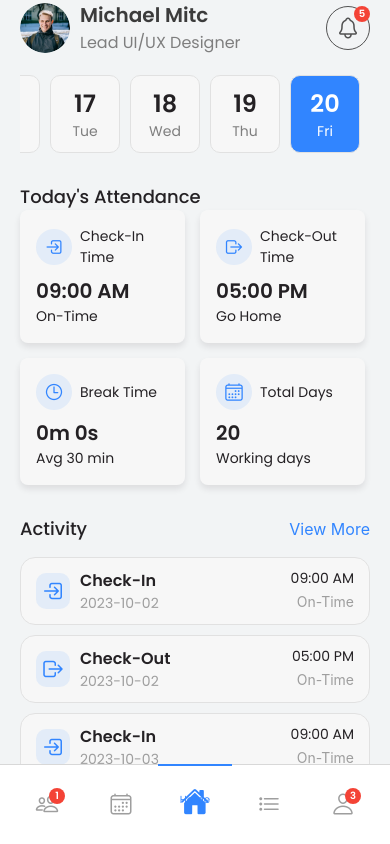
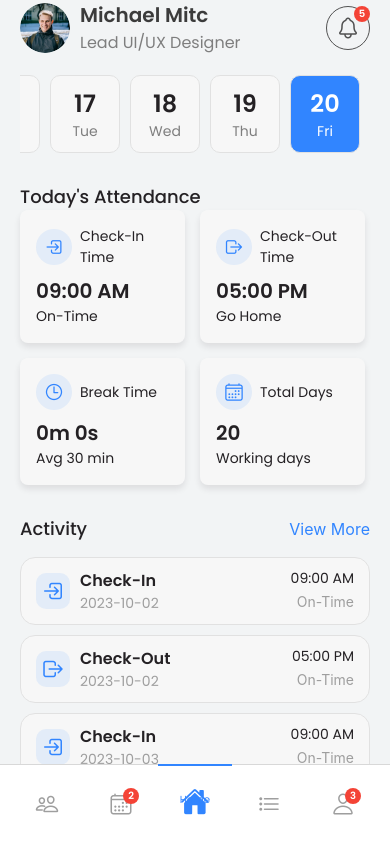
Before and after one commit to kunjladumor/HR-Attendee, a React Native app: screen /BottomTabs in a window 390 px wide. Built offline with nearby package versions, Linux system fonts and the light colour scheme; what react-native-appwrite would draw is missing.

Commit message:
Refactor BottomTabs component to update badge count display

```diff
--- a/src/components/BottomTabs.js
+++ b/src/components/BottomTabs.js
@@ -32,10 +32,10 @@ const ROUTES = {
 };
 
 const tabs = [
-  { name: ROUTES.TEAM, component: TeamScreen, badgeCount: 1 },
-  { name: ROUTES.LEAVES, component: LeavesScreen, badgeCount: 0 },
-  { name: ROUTES.HOME, component: HomeScreen, badgeCount: 0 },
-  { name: ROUTES.LEAVES_LIST, component: HolidayListScreen, badgeCount: 0 },
+  { name: ROUTES.TEAM, component: TeamScreen },
+  { name: ROUTES.LEAVES, component: LeavesScreen, badgeCount: 2 },
+  { name: ROUTES.HOME, component: HomeScreen },
+  { name: ROUTES.LEAVES_LIST, component: HolidayListScreen },
   { name: ROUTES.PROFILE, component: ProfileScreen, badgeCount: 3 },
 ];
 
@@ -116,7 +116,7 @@ const BottomTabs = () => (
               size={focused ? 28 : 24} // Increase icon size when focused
               color={focused ? colors.primary : colors.neutral50}
             />
-            {tab.badgeCount > 0 && <Badge count={tab.badgeCount} />}
+            {tab.badgeCount && <Badge count={tab.badgeCount} />}
           </View>
         );
       },
```
